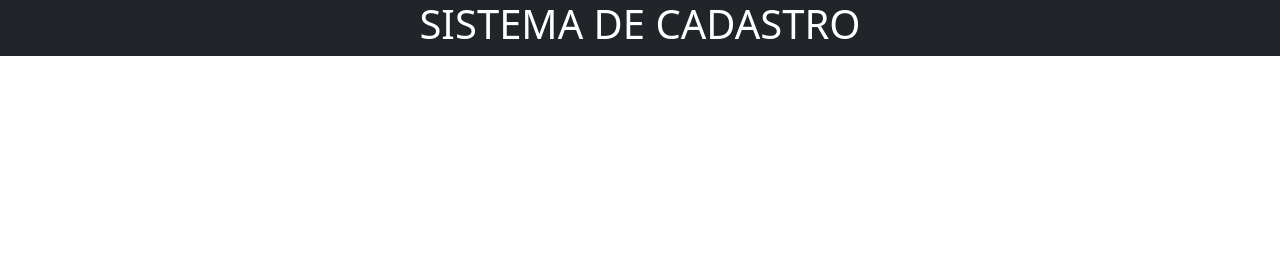
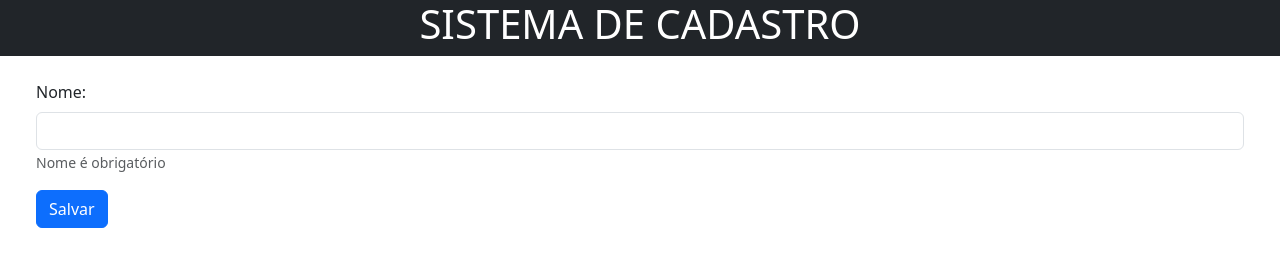
Before and after one commit to renatosousadev/sistema-de-cadastro, a plain HTML site: page index.html in a window 1280 px wide. Drawn offline with Linux system fonts and the light colour scheme.

Commit message:
Estrutura do formulário com o campo nome

```diff
--- a/index.html
+++ b/index.html
@@ -18,7 +18,14 @@
 
         <div class="row p-4">
             <div class="col-12">
-
+                <form action="" method="post">
+                    <div class="mb-3">
+                      <label for="name" class="form-label">Nome:</label>
+                      <input type="text" class="form-control" name="name" id="name" aria-describedby="helpName" placeholder="">
+                      <small name="helpName" class="form-text text-muted">Nome é obrigatório</small>
+                    </div>
+                    <input class="btn btn-primary" type="button" value="Salvar">
+                </form>
             </div>
         </div>
 
```
